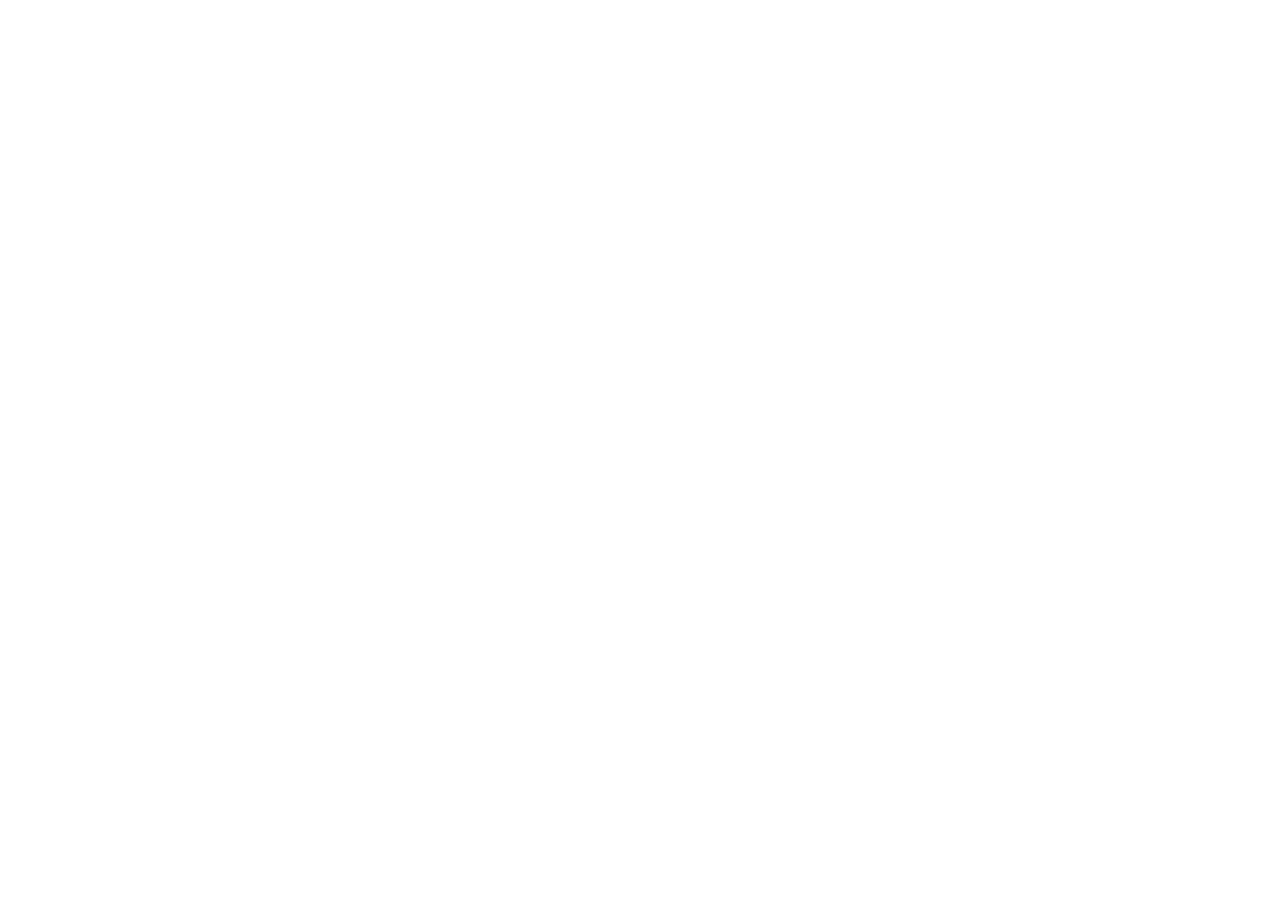
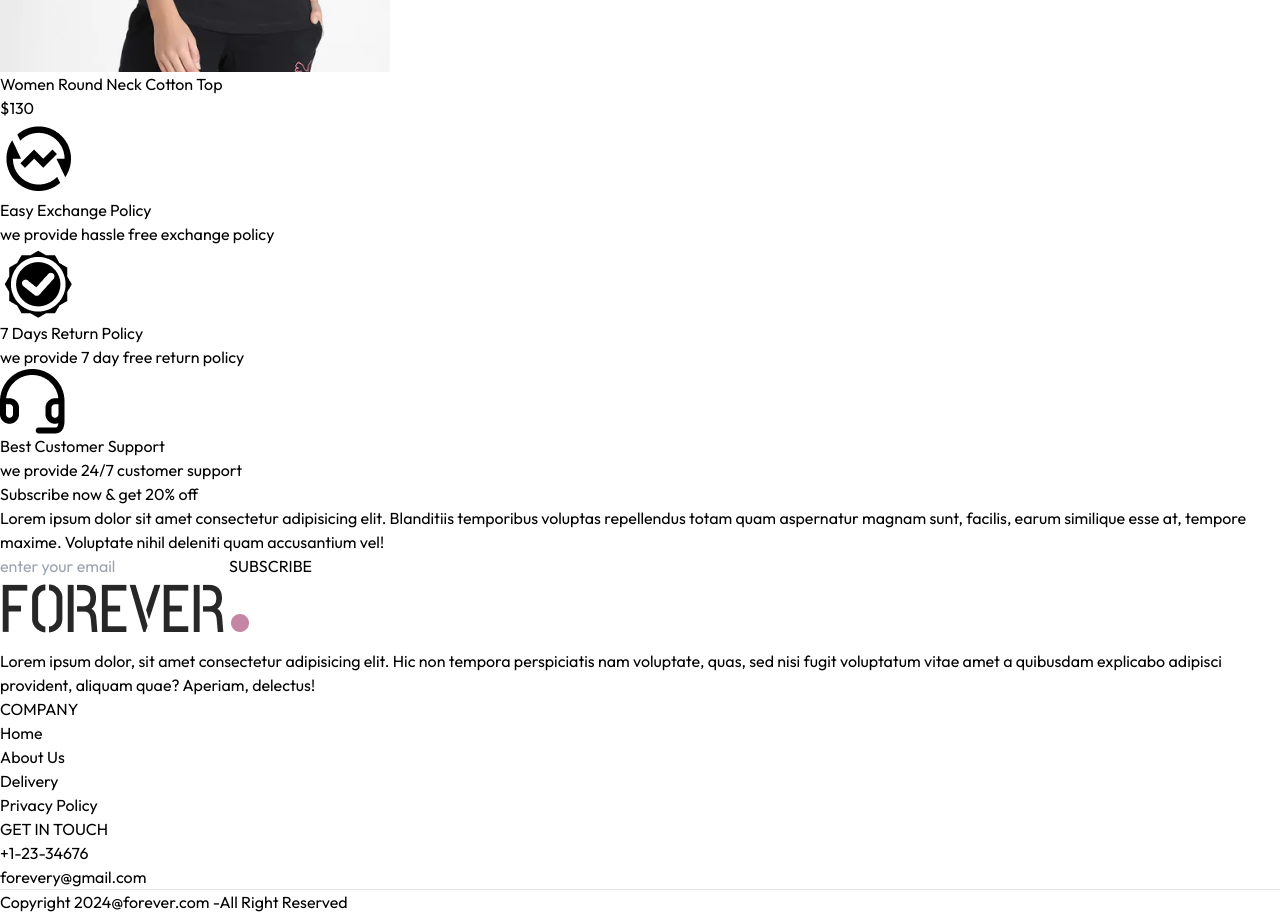
Before and after one commit to vivek-310/fullstak, a React (Vite) app in the folder frontend/: page / in a window 1280 px wide. Shown: the part 9000-9914 px from the top of the page. Before the commit the page ends 6606 px from the top, so only its background shows below. Built offline with nearby package versions, Linux system fonts and the light colour scheme.

Commit message:
landing update

```diff
--- a/frontend/src/App.jsx
+++ b/frontend/src/App.jsx
@@ -10,6 +10,7 @@
 import PlaceOrder from './pages/PlaceOrder'
 import Product from './pages/Product'
 import Navbar from './components/Navbar'
+import Footer from './components/Footer'
 
 const App = () => {
   return (
@@ -27,6 +28,7 @@
         <Route path="/product/:productId" element={<Product/>}/>
 
       </Routes>
+      <Footer/>
 
     </div>
   )
--- a/frontend/src/components/BestSeller.jsx
+++ b/frontend/src/components/BestSeller.jsx
@@ -1,9 +1,31 @@
-import React from 'react'
+import React, { useContext, useEffect, useState } from 'react'
+import { ShopContext } from '../context/ShopContext'
+import Title from './Title'
+import Productitem from './Productitem'
+const BestSeller = () => {
+    const {products} = useContext(ShopContext);
 
-const BestSeller = () => {
+    const[BestSeller,setBestaseller]=useState([]);
+
+    useEffect(()=>{
+      const bestSeller = products.filter((item) => item.bestseller === true);
+      setBestaseller(bestSeller.slice(0,5));
+
+    },[])
   return (
-    <div>
-        BestSeller
+    <div className='my-10'>
+         <div className='text-center py-8 text-3xl '>
+            <Title text1={'BEST'} text2={'BESTSELLER'} />
+
+        </div>
+        <div className='grid grid-cols-2 sm:grid-cols-3 md:grid-cols-4 lg:grid-cols-5 gap-4 gap-y-6'>
+          {
+            BestSeller.map((item,index)=>(
+              <Productitem key={index} id={item._id} name={item.name} price={item.price} image={item.image} />
+
+            ))
+          }
+        </div>
 
     </div>
   )
--- /dev/null
+++ b/frontend/src/components/Footer.jsx
@@ -0,0 +1,45 @@
+import React from 'react'
+import { assets } from '../assets/assets'
+
+const Footer = () => {
+  return (
+    <div>
+        <div className='flex flex-col sm:grid grid-cols-[3fr_1fr_1fr] gap-14 my-10 mt-40 text-sm'>
+            <div>
+                <img src={assets.logo} className='mb-5 w-32' alt='logo' />
+                <p className='w-full md:w-2/3 text-gray-600 '>
+                    Lorem ipsum dolor, sit amet consectetur adipisicing elit. Hic non tempora perspiciatis nam voluptate, quas, sed nisi fugit voluptatum vitae amet a quibusdam explicabo adipisci provident, aliquam quae? Aperiam, delectus!
+                </p>
+            </div>
+            <div>
+                <p className='text-xl font-medium mb-5'>
+                    COMPANY
+                </p>
+                <ul className='flex flex-col gap-1 text-gray-600'>
+                    <li>Home</li>
+                    <li>About Us</li>
+                    <li>Delivery</li>
+                    <li>Privacy Policy</li>
+
+                </ul>
+
+            </div>
+            <div>
+                <p className='text-xl font-medium mb-5'>GET IN TOUCH</p>
+                <ul className='flex flex-col gap-1 text-gray-600'>
+                    <li>+1-23-34676</li>
+                    <li>forevery@gmail.com</li>
+                </ul>
+
+            </div>
+        </div>
+        <div>
+            <hr/>
+            <p className='py-3 text-sm text-center'>Copyright 2024@forever.com -All Right Reserved</p>
+        </div>
+
+    </div>
+  )
+}
+
+export default Footer
--- /dev/null
+++ b/frontend/src/components/Newsletter.jsx
@@ -0,0 +1,23 @@
+import React from 'react'
+
+const Newsletter = () => {
+const onSubmitHandler=(event)=>{
+    event.preventDefault();
+
+}
+
+  return (
+    <div className='text-center'>
+        <p className='text-2xl font-medium text-gray-800'>Subscribe now & get 20% off</p>
+        <p className='text-gray-400 mt-3'>
+            Lorem ipsum dolor sit amet consectetur adipisicing elit. Blanditiis temporibus voluptas repellendus totam quam aspernatur magnam sunt, facilis, earum similique esse at, tempore maxime. Voluptate nihil deleniti quam accusantium vel!
+        </p>
+        <form onSubmit={onSubmitHandler} className='w-full sm:w-1/2 flex items-center gap-3 mx-auto my-6 border pl-3'>
+            <input type='email' required className='w-full sm:flex-1 outline-none' placeholder='enter your email'/>
+            <button type='submit' className='bg-black text-white text-xs px-10 py-4'>SUBSCRIBE</button>
+        </form>
+    </div>
+  )
+}
+
+export default Newsletter
--- /dev/null
+++ b/frontend/src/components/OurPolicy.jsx
@@ -0,0 +1,27 @@
+import React from 'react'
+import { assets } from '../assets/assets'
+
+const OurPolicy = () => {
+  return (
+    <div className='flex flex-col sm:flex-row justify-around gap-12 sm:gap-2 text-center py-20 text-xs sm:text-sm md:text-base  text-gray-700'>
+        <div>
+            <img src={assets.exchange_icon} className='w-12 m-auto mb-5 ' alt=''/>
+            <p className='font-semibold'>Easy Exchange Policy</p>
+            <p className='text-gray-400'>we provide hassle free exchange policy</p>
+        </div>
+        <div>
+            <img src={assets.quality_icon} className='w-12 m-auto mb-5 ' alt=''/>
+            <p className='font-semibold'>7 Days Return Policy</p>
+            <p className='text-gray-400'>we provide 7 day free return policy</p>
+        </div>
+        <div>
+            <img src={assets.support_img} className='w-12 m-auto mb-5 ' alt=''/>
+            <p className='font-semibold'>Best Customer Support</p>
+            <p className='text-gray-400'>we provide 24/7 customer support</p>
+        </div>
+
+    </div>
+  )
+}
+
+export default OurPolicy
--- a/frontend/src/pages/Collection.jsx
+++ b/frontend/src/pages/Collection.jsx
@@ -1,8 +1,93 @@
-import React from 'react'
+import React, { useContext, useEffect, useState } from 'react'
+import {ShopContext} from '../context/ShopContext'
+import { assets } from '../assets/assets';
+import Title from '../components/Title';
+import Productitem from '../components/Productitem';
+const Collection = () => {
+  const {products} = useContext(ShopContext);
+  const[showFilter,setShowFilter]=useState(false);
+  console.log(products);
+  const[filterproducts,setfilterproducts]=useState([]);
 
-const Collection = () => {
+  const[category,setcategory]=useState([]);
+  const[subCategory,setsubCategory]=useState=([]);
+
+  const toggleCategory=(e)=>{
+    if(category.includes(e.target.value)){
+      setcategory(prev=>prev.filter(item=>item!==e.target.value))
+
+    }
+
+  }
+
+useEffect(()=>{
+  setfilterproducts(products);
+},[])
+
   return (
-    <div>Collection</div>
+    <div className='flex flex-col sm:flex-row gap-1 sm:gap-10 pt-10 border-t'>
+        {/*  filter*/}
+        <div className='min-w-60'>
+          <p className='my-2 text-xl flex items-center cursor-pointer gap-2' onClick={()=>setShowFilter(!showFilter)}>FILTERS
+            <img src={assets.dropdown_icon} className={`h-3 sm:hidden ${showFilter?'rotate-90':''}`} alt='dropdown'/>
+          </p>
+          {/* catgeory */}
+          <div className={`border border-gray-300 pl-5 py-3 mt-6 ${showFilter?'':'hidden'} sm:block`}>
+              <p className='mb-3 text-sm font-medium'>CATEGORIES</p>
+              <div className='flex flex-col gap-2 text-sm font-light text-gray-700'>
+                <p className='flex gap-2'>
+                  <input className='w-3' value={'Men'} type='checkbox'/>
+                Men
+                </p>
+                <p className='flex gap-2'>
+                  <input className='w-3' value={'Women'} type='checkbox'/>
+                Women
+                </p>
+                <p className='flex gap-2'>
+                  <input className='w-3' value={'Kids'} type='checkbox'/>
+                Kids
+                </p>
+              </div>
+          </div>
+          {/* subcateory*/}
+          <div className={`border border-gray-300 pl-5 py-3 my-5 ${showFilter?'':'hidden'} sm:block`}>
+              <p className='mb-3 text-sm font-medium'>TYPE</p>
+              <div className='flex flex-col gap-2 text-sm font-light text-gray-700'>
+                <p className='flex gap-2'>
+                  <input className='w-3' value={'Topwear'} type='checkbox'/>Topwear
+                </p>
+                <p className='flex gap-2'>
+                  <input className='w-3' value={'Bottomwear'} type='checkbox'/>Bottomwear
+                </p>
+                <p className='flex gap-2'>
+                  <input className='w-3' value={'Winterwear'} type='checkbox'/>Winterwear
+                </p>
+              </div>
+          </div>
+        </div>
+        {/* another side*/}
+        <div className='flex-1'>
+          <div className='flex justify-between text-base sm:text-2xl mb-4'>
+            <Title text1={'ALL'} text2={'COLLECTION'}/>
+            <select className='border-2 border-gray-300 text-sm px-2'>
+              <option value='revelant'>Sort by:Revelant</option>
+              <option value='low-high'>Sort by:low to high</option>
+              <option value='high-low'>Sort by:high to low</option>
+            </select>
+
+          </div>
+          {/**map */}
+          <div className='grid grid-cols-2 md:grid-cols-3 lg:grid-cols-4 gap-4 gap-y-6'>
+              {
+                filterproducts.map((item,index)=>(
+                  <Productitem key={index} id={item._id} image={item.image} name={item.name} price={item.price} />
+                ))
+              }
+
+          </div>
+
+        </div>
+    </div>
   )
 }
 
--- a/frontend/src/pages/Home.jsx
+++ b/frontend/src/pages/Home.jsx
@@ -1,12 +1,18 @@
 import React from 'react'
 import Hero from '../components/Hero'
 import LatestCollection from '../components/LatestCollection'
+import BestSeller from '../components/BestSeller'
+import OurPolicy from '../components/OurPolicy'
+import Newsletter from '../components/Newsletter'
 
 const Home = () => {
   return (
     <div>
       <Hero/>
       <LatestCollection/>
+      <BestSeller/>
+      <OurPolicy/>
+      <Newsletter/>
     </div>
   )
 }
```
